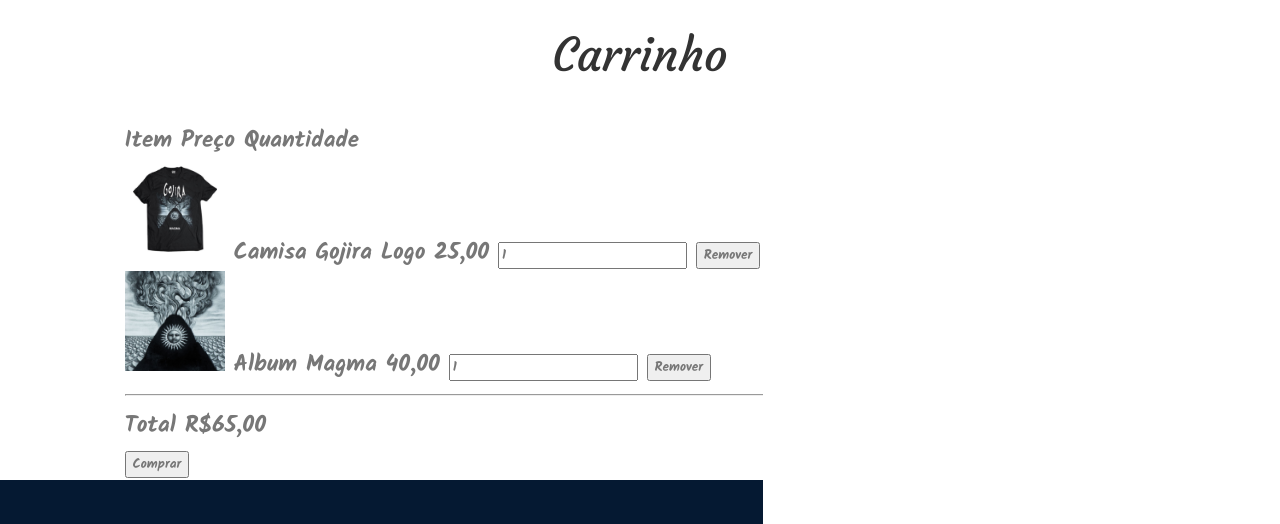
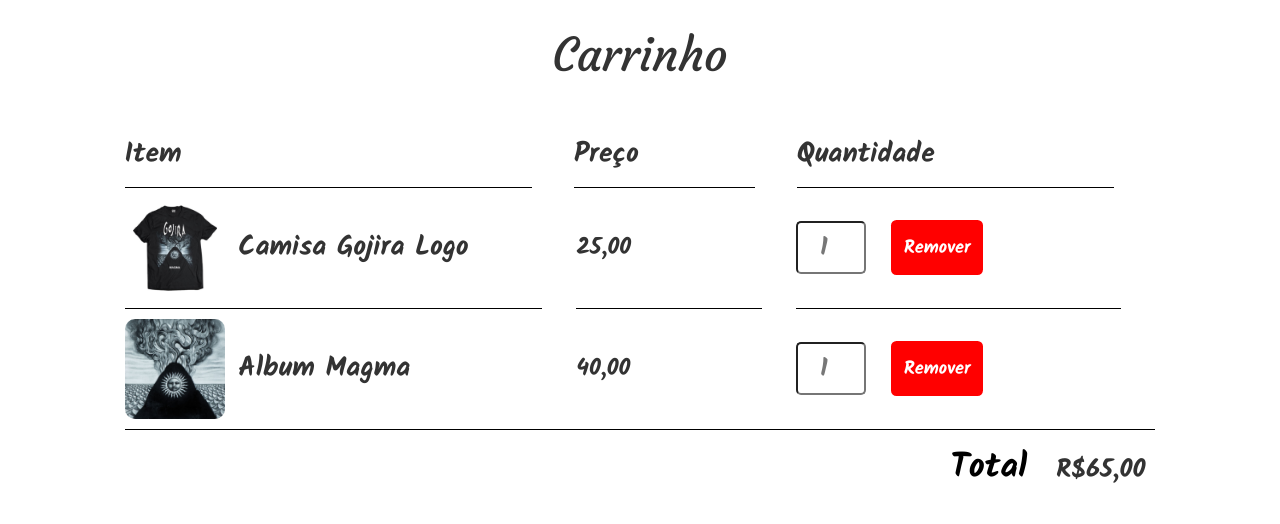
Before and after one commit to eliezer-rodrigues037/GojiraWebSite, a plain HTML site: page loja.html in a window 1280 px wide. Shown: the part 2430-2954 px from the top of the page. Drawn offline with Linux system fonts and the light colour scheme.

Commit message:
Css da loja feito.

```diff
--- a/loja.html
+++ b/loja.html
@@ -86,34 +86,40 @@
 
         <section class="content-section container">
             <h2 class="section-header" >Carrinho</h2>
-            <div>
-                <strong>Item</strong>
-                <strong>Preço</strong>
-                <strong>Quantidade</strong>
+            <div class="crr-linha">
+                <span class="crr-item crr-header crr-coluna">Item</span>
+                <span class="crr-preço crr-header crr-coluna">Preço</span>
+                <span class="crr-qtd crr-header crr-coluna">Quantidade</span>
             </div>
-            <div>
-                <img src="/Images/Gojira Camisa.jpg" width="100">
-                <span>Camisa Gojira Logo</span>
-                <span>25,00</span>
-                <input type="number" value="1">
-                <button type="button">Remover</button>
+            <div class="crr-items">
+                <div class="crr-linha">
+                    <div class="crr-item crr-coluna">
+                        <img class="crr-item-img" src="/Images/Gojira Camisa.jpg" width="100">
+                        <span class="crr-item-nome">Camisa Gojira Logo</span>
+                    </div>
+                    <span class="crr-preço crr-coluna">25,00</span>
+                    <div class="crr-qtd crr-coluna">
+                        <input class="crr-qtd-input" type="number" value="1">
+                        <button class="btn btn-danger" type="button">Remover</button>
+                    </div>
+                </div>
+                <div class="crr-linha">
+                    <div class="crr-item crr-coluna">
+                        <img class="crr-item-img" src="/Images/Magma.png" width="100">
+                        <span class="crr-item-nome">Album Magma</span>
+                    </div>
+                    <span class="crr-preço crr-coluna">40,00</span>
+                    <div class="crr-qtd crr-coluna">
+                        <input class="crr-qtd-input" type="number" value="1">
+                        <button class="btn btn-danger" type="button">Remover</button>
+                    </div>
+                </div>
             </div>
-            <div>
-                <img src="/Images/Magma.png" width="100">
-                <span>Album Magma</span>
-                <span>40,00</span>
-                <input type="number" value="1">
-                <button type="button">Remover</button>
+            <div class="crr-total">
+                <span class="crr-total-nome">Total</span>
+                <span class="crr-total-preço">R$65,00</span>
             </div>
-            <hr>
-            <div>
-                <strong>Total</strong>
-                <span>R$65,00</span>
-            </div>
-            <div>
-                <button role="button">Comprar</button>
-            </div>
-
+            <button class="btn btn-primary btn-comprar" role="button">Comprar</button>
         </section>
         <footer class="main-footer">
             <div class="container main-footer-container">
--- a/styles.css
+++ b/styles.css
@@ -238,3 +238,105 @@
     display: flex;
     flex-wrap: wrap;
 }
+
+.crr-header{
+    font-weight: bold;
+    font-size: 1.2em;
+    color: #333;
+}
+
+.crr-coluna{
+    border-bottom: 1px solid black;
+    margin-right: 1.5em;
+    padding-bottom: 10px;
+    margin-top: 10px;
+    display: flex;
+    align-items: center;
+}
+
+.crr-linha{
+    display: flex;
+}
+
+.crr-item{
+    width: 45%;
+}
+
+.crr-preço{
+    width: 20%;
+    color: #333;
+}
+
+.crr-qtd{
+    width: 35%;
+}
+.crr-item-nome{
+    color: #333;
+    margin-left: .5em;
+    font-size: 1.2em;
+}
+
+.crr-item-img{
+    width: 100px;
+    height: auto;
+    border-radius: 10px;
+}
+
+
+.btn-danger{
+    color: white;
+    background-color: red;
+    border: none;
+    border-radius: .3em;
+    font-weight: bold;
+    font-size: .8em;
+}
+
+.btn-danger:hover{
+    background-color: rgba(83, 7, 7, 0.822);
+}
+
+
+.crr-qtd-input {
+    height: 53px;
+    width: 70px;
+    font-size: 1.1em;
+    border-radius: 5px;
+    background-color: solid #10407e;
+    padding: 0;
+    text-align: center;
+    margin-right: 25px;
+}
+
+.crr-linha:last-child{
+    border-bottom: 1px solid black;
+}
+.crr-linha:last-child .crr-coluna {
+    border: none;
+}
+
+.crr-total{
+    text-align: end;
+    margin-top: 10px;
+    margin-right: 10px;
+}
+
+.crr-total-nome {
+    font-weight: bold;
+    font-size: 1.5em;
+    color: black;
+    margin-right: 20px;
+}
+
+.crr-total-preço{
+    color: #333;
+    font-size: 1.1em;
+}
+
+.btn-comprar {
+    display: block;
+    margin: 40px auto 80px auto;
+    font-size: 1.1em;
+    margin-right: 0;
+    margin-left: auto;
+}
```
